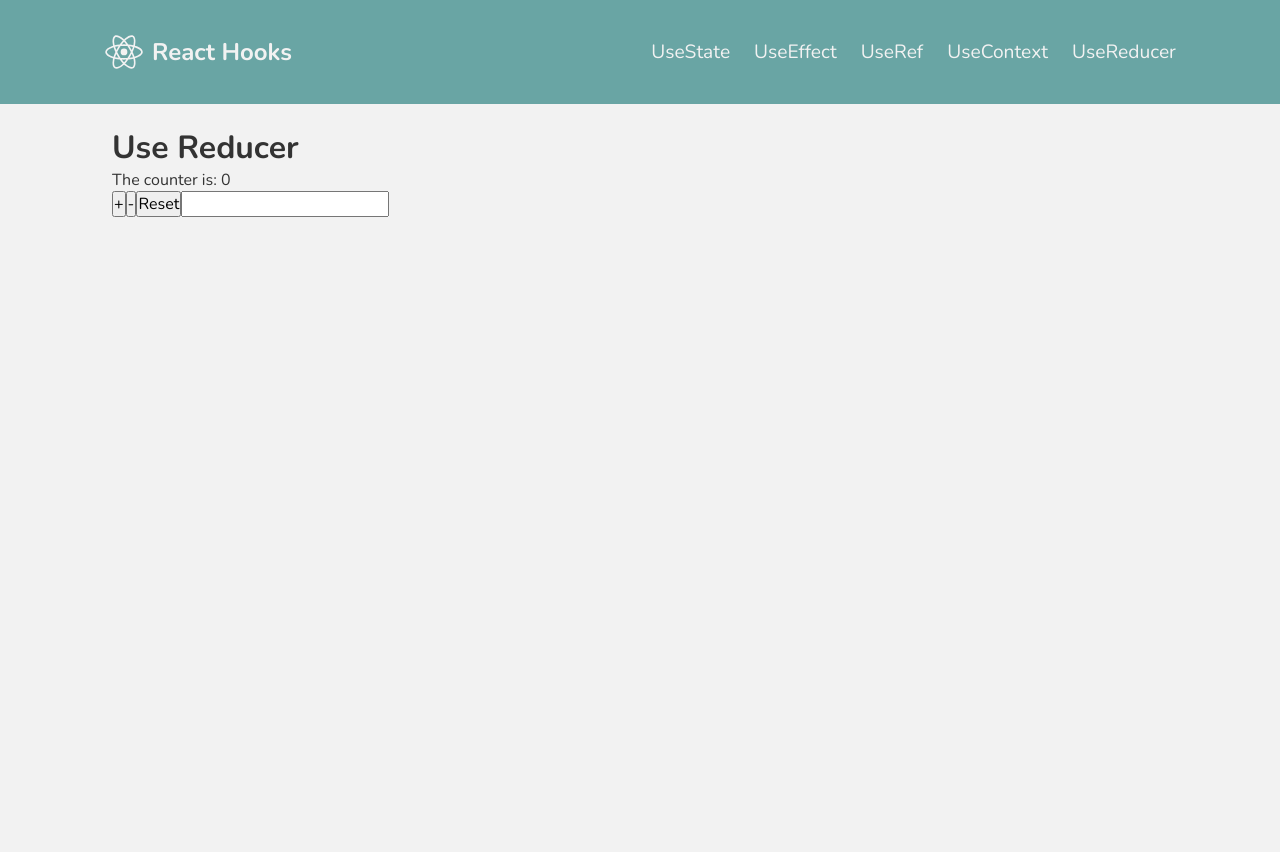
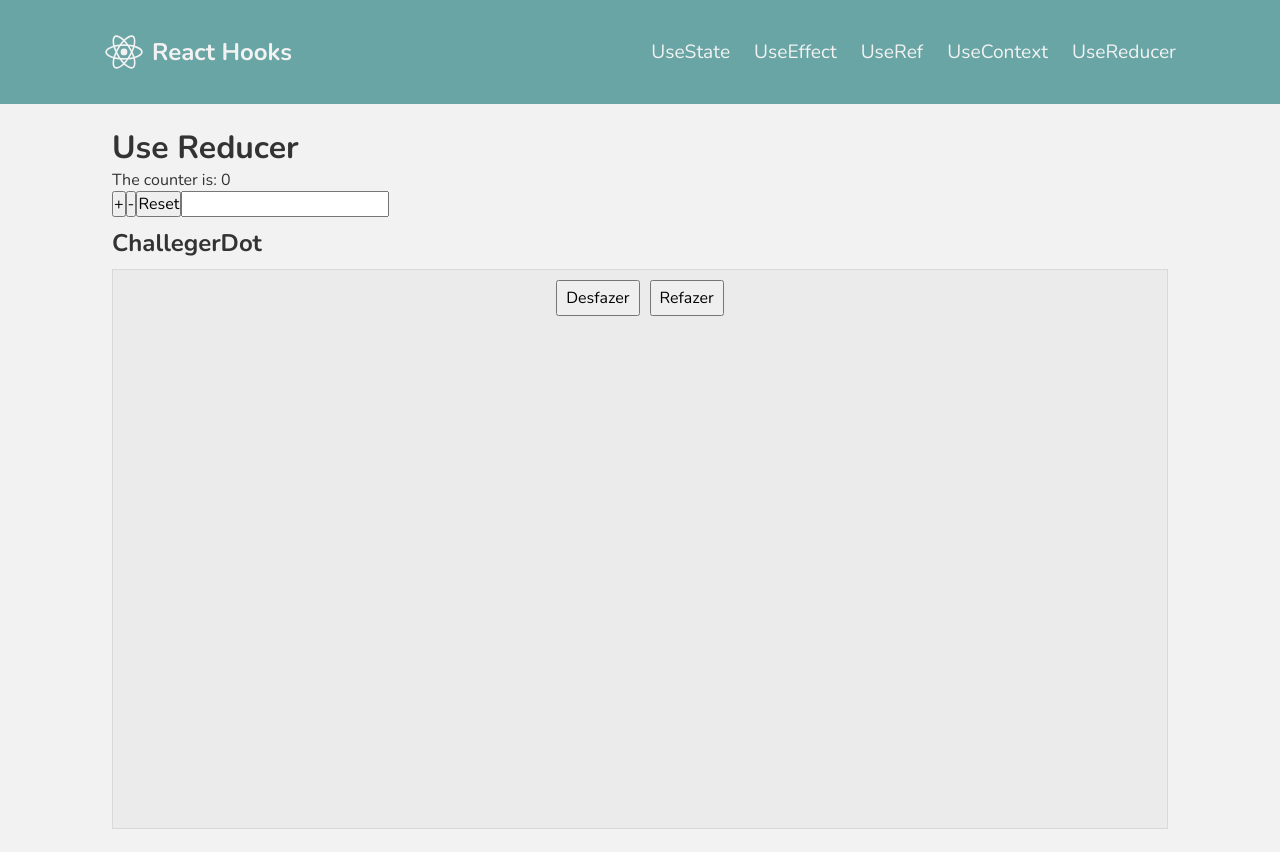
Before and after one commit to thiagowilliam/estudy-hooks, a React (Vite) app: page /useReducer in a window 1280 px wide. Before the commit the page ends 800 px from the top, so only its background shows below. Built offline with nearby package versions, Linux system fonts and the light colour scheme.

Commit message:
feat: new feacure challenge dot with hook reducer

```diff
--- /dev/null
+++ b/src/pages/UseReducer/ChallengerDot/index.tsx
@@ -0,0 +1,74 @@
+import { useState } from 'react'
+import * as S from './styles'
+
+type DotProps = {
+  clientX: number
+  clientY: number
+}
+
+export function ChallegerDot() {
+  const [list, setList] = useState<DotProps[]>([])
+  const [unDid, setUnDid] = useState<DotProps[]>([])
+
+  function handleClick(event: DotProps) {
+    const newDot = {
+      clientX: event.clientX,
+      clientY: event.clientY,
+    }
+    console.log(newDot)
+    setList((prev) => [...prev, newDot])
+  }
+
+  function handleUndo(event: any) {
+    event.stopPropagation()
+    if (list.length === 0) {
+      return
+    }
+
+    const lastDotList = list[list.length - 1]
+    setUnDid((prev) => [...prev, lastDotList])
+
+    setList((prev) => {
+      const newArrayList = [...prev].slice(0, -1)
+      return newArrayList
+    })
+  }
+
+  function handleRedo(event: any) {
+    event.stopPropagation()
+
+    if (unDid.length === 0) {
+      return
+    }
+
+    const recoverDot = unDid[unDid.length - 1]
+
+    setUnDid((prev) => {
+      const newArrayList = [...prev].slice(0, -1)
+      return newArrayList
+    })
+
+    setList((prev) => [...prev, recoverDot])
+  }
+
+  return (
+    <S.Container>
+      <h1>ChallegerDot</h1>
+      {list.map((dot, index) => (
+        <S.Dot
+          key={index}
+          style={{
+            left: dot.clientX,
+            top: dot.clientY,
+          }}
+        />
+      ))}
+      <S.WrapperDot onClick={handleClick}>
+        <S.WrapperButton>
+          <S.Button onClick={handleUndo}>Desfazer</S.Button>
+          <S.Button onClick={handleRedo}>Refazer</S.Button>
+        </S.WrapperButton>
+      </S.WrapperDot>
+    </S.Container>
+  )
+}
--- /dev/null
+++ b/src/pages/UseReducer/ChallengerDot/styles.ts
@@ -0,0 +1,36 @@
+import styled from 'styled-components'
+
+export const Container = styled.section`
+  margin-top: 10px;
+`
+export const WrapperDot = styled.div`
+  margin-top: 10px;
+  background: #ebebeb;
+  border: 1px solid #d9d9d9;
+  width: 100%;
+  height: 70vh;
+  position: relative;
+`
+
+export const Dot = styled.span`
+  display: inline-block;
+  width: 10px;
+  height: 10px;
+  border-radius: 50%;
+  background: purple;
+  position: absolute;
+  z-index: 1;
+`
+
+export const WrapperButton = styled.div`
+  margin-top: 10px;
+  display: flex;
+  gap: 10px;
+  width: 100%;
+  justify-content: center;
+`
+export const Button = styled.button`
+  padding: 5px 8px;
+  position: relative;
+  z-index: 2;
+`
--- /dev/null
+++ b/src/pages/UseReducer/Counter/index.tsx
@@ -0,0 +1,94 @@
+import { useReducer } from 'react'
+
+const initialState = {
+  count: 0,
+  userName: '',
+  address: {
+    street: '',
+    city: '',
+  },
+}
+
+type State = {
+  count: number
+  userName: string
+  address: {
+    street: string
+    city: string
+  }
+}
+
+type Action =
+  | { type: 'increment' }
+  | { type: 'decrement' }
+  | { type: 'resetState' }
+  | { type: 'updateUserName'; name: string }
+  | {
+      type: 'updateAddress'
+      data: {
+        street: string
+        city: string
+      }
+    }
+
+function reducer(state: State, action: Action) {
+  switch (action.type) {
+    case 'resetState':
+      return initialState
+    case 'increment':
+      return {
+        ...state,
+        count: state.count + 1,
+      }
+    case 'decrement':
+      return {
+        ...state,
+        count: state.count - 1,
+      }
+    case 'updateUserName':
+      return {
+        ...state,
+        userName: action.name,
+      }
+    case 'updateAddress':
+      return {
+        ...state,
+        address: action.data,
+      }
+    default:
+      return state
+  }
+}
+
+export function Counter() {
+  const [{ count, userName }, dispatch] = useReducer(reducer, initialState)
+
+  function updateAddress() {
+    dispatch({
+      type: 'updateAddress',
+      data: {
+        street: 'Rua 1',
+        city: 'São Paulo',
+      },
+    })
+  }
+
+  return (
+    <>
+      <h1>Use Reducer</h1>
+      <p>
+        The counter is: <span>{count}</span>
+      </p>
+      <button onClick={() => dispatch({ type: 'increment' })}>+</button>
+      <button onClick={() => dispatch({ type: 'decrement' })}>-</button>
+      <button onClick={() => dispatch({ type: 'resetState' })}>Reset</button>
+      <input
+        type="text"
+        value={userName}
+        onChange={(ev) => {
+          dispatch({ type: 'updateUserName', name: ev.target.value })
+        }}
+      />
+    </>
+  )
+}
--- a/src/pages/UseReducer/index.tsx
+++ b/src/pages/UseReducer/index.tsx
@@ -1,94 +1,11 @@
-import { useReducer } from 'react'
-
-const initialState = {
-  count: 0,
-  userName: '',
-  address: {
-    street: '',
-    city: '',
-  },
-}
-
-type State = {
-  count: number
-  userName: string
-  address: {
-    street: string
-    city: string
-  }
-}
-
-type Action =
-  | { type: 'increment' }
-  | { type: 'decrement' }
-  | { type: 'resetState' }
-  | { type: 'updateUserName'; name: string }
-  | {
-      type: 'updateAddress'
-      data: {
-        street: string
-        city: string
-      }
-    }
-
-function reducer(state: State, action: Action) {
-  switch (action.type) {
-    case 'resetState':
-      return initialState
-    case 'increment':
-      return {
-        ...state,
-        count: state.count + 1,
-      }
-    case 'decrement':
-      return {
-        ...state,
-        count: state.count - 1,
-      }
-    case 'updateUserName':
-      return {
-        ...state,
-        userName: action.name,
-      }
-    case 'updateAddress':
-      return {
-        ...state,
-        address: action.data,
-      }
-    default:
-      return state
-  }
-}
+import { ChallegerDot } from './ChallengerDot'
+import { Counter } from './Counter'
 
 export default function UseReducerHook() {
-  const [{ count, userName }, dispatch] = useReducer(reducer, initialState)
-
-  function updateAddress() {
-    dispatch({
-      type: 'updateAddress',
-      data: {
-        street: 'Rua 1',
-        city: 'São Paulo',
-      },
-    })
-  }
-
   return (
     <>
-      <h1>Use Reducer</h1>
-      <p>
-        The counter is: <span>{count}</span>
-      </p>
-      <button onClick={() => dispatch({ type: 'increment' })}>+</button>
-      <button onClick={() => dispatch({ type: 'decrement' })}>-</button>
-      <button onClick={() => dispatch({ type: 'resetState' })}>Reset</button>
-      <input
-        type="text"
-        value={userName}
-        onChange={(ev) => {
-          dispatch({ type: 'updateUserName', name: ev.target.value })
-        }}
-      />
+      <Counter />
+      <ChallegerDot />
     </>
   )
 }
```
